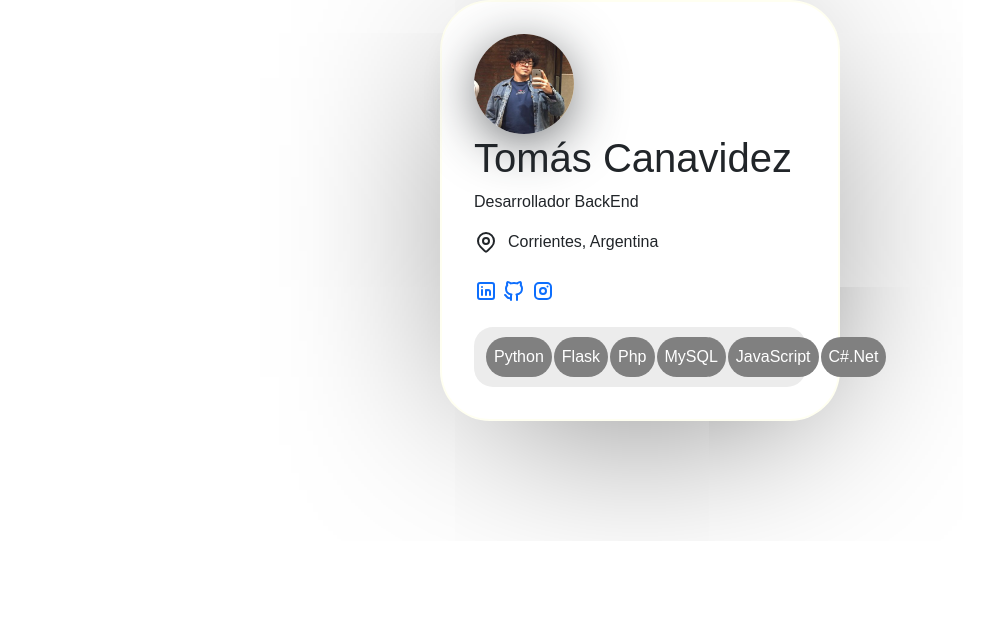
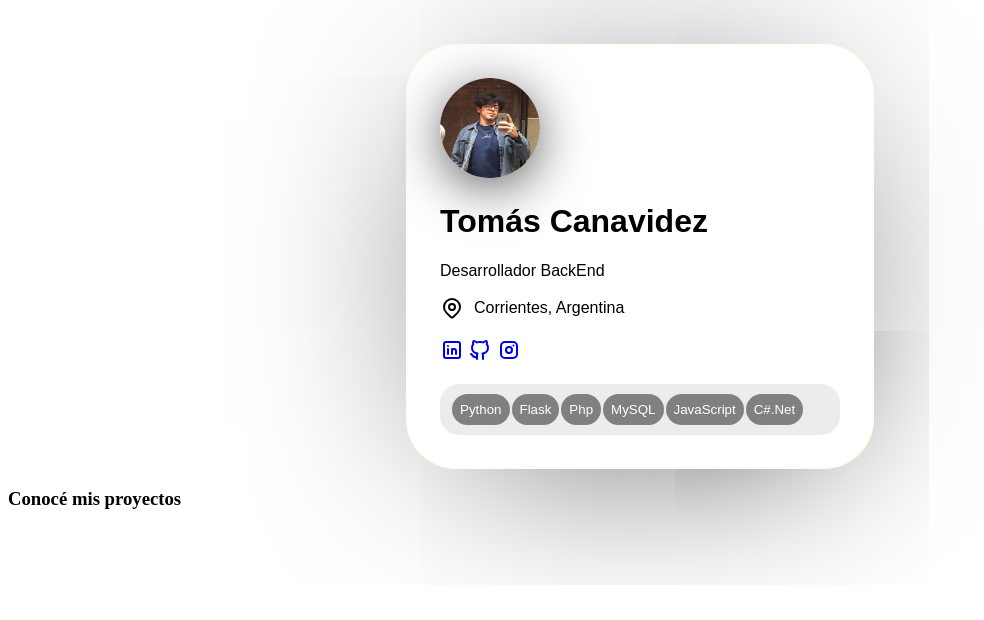
Before and after one commit to sqlote/sqlote.github.io, a PHP site: page / in a window 1280 px wide. Shown: the top 620 px of the page, without its empty margins (0-984 px from the left). Run offline with PHP 8.4, Linux system fonts and the light colour scheme.

Commit message:
updating

```diff
--- a/css/style.css
+++ b/css/style.css
@@ -40,8 +40,8 @@
     display: flex;
     background-color: rgb(236, 236, 236);
     padding: 10px;
-    border-radius: 1.2rem;;
-
+    border-radius: 1.2rem;
+    margin: auto;
 }
 
 #button{
--- a/index.html
+++ b/index.html
@@ -1,15 +1,15 @@
 <!DOCTYPE html>
-<html lang="en">
+<html lang="es">
 <head>
     <meta charset="UTF-8">
     <meta http-equiv="X-UA-Compatible" content="IE=edge">
     <meta name="viewport" content="width=device-width, initial-scale=1.0">
     <title>Tomás Canavidez</title>
     <link rel="stylesheet" href="css/style.css">
-    <link rel="stylesheet" href="https://fonts.googleapis.com/css2?family=Material+Symbols+Outlined:opsz,wght,FILL,GRAD@20..48,100..700,0..1,-50..200" />
-    <link href="https://cdn.jsdelivr.net/npm/bootstrap@5.2.2/dist/css/bootstrap.min.css" rel="stylesheet" integrity="sha384-Zenh87qX5JnK2Jl0vWa8Ck2rdkQ2Bzep5IDxbcnCeuOxjzrPF/et3URy9Bv1WTRi" crossorigin="anonymous">
+
 </head>
 <body>
+    <br><br>
     <div class="container-fluid">
 
     <div class="tarjeta">
@@ -69,8 +69,21 @@
 
     </div>
 </div>
+
+    <div class="proyectos">
+
+        <div class="cabezal">
+            <h3>Conocé mis proyectos</h3>
+
+        </div>
+
+
+
+
+    </div>
+
+
+
 </body>
 
-<script src="https://cdn.jsdelivr.net/npm/@popperjs/core@2.11.6/dist/umd/popper.min.js" integrity="sha384-oBqDVmMz9ATKxIep9tiCxS/Z9fNfEXiDAYTujMAeBAsjFuCZSmKbSSUnQlmh/jp3" crossorigin="anonymous"></script>
-<script src="https://cdn.jsdelivr.net/npm/bootstrap@5.2.2/dist/js/bootstrap.min.js" integrity="sha384-IDwe1+LCz02ROU9k972gdyvl+AESN10+x7tBKgc9I5HFtuNz0wWnPclzo6p9vxnk" crossorigin="anonymous"></script>
 </html>
```
